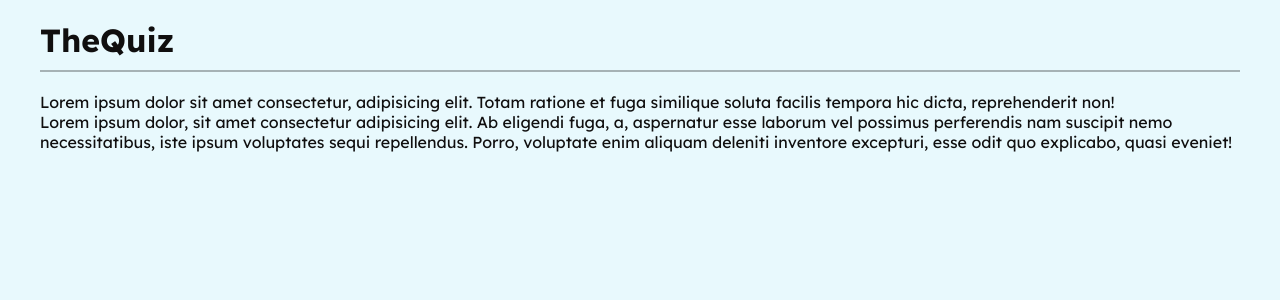
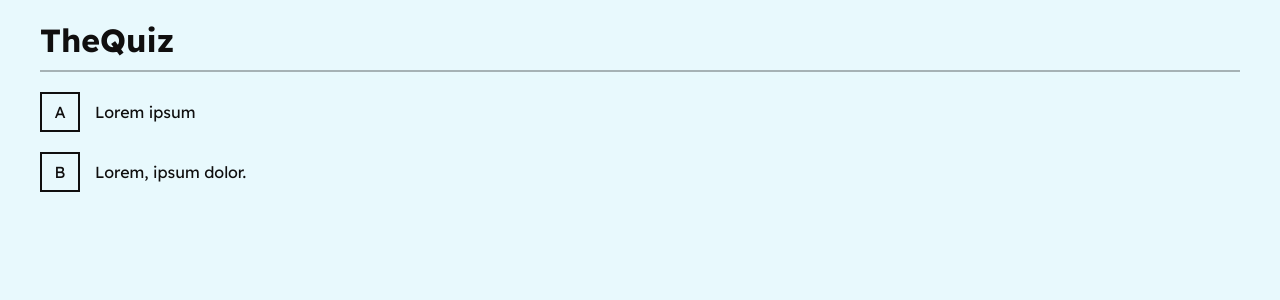
Before and after one commit to BayuDC/quiz, a Svelte app in the folder web/: page / in a window 1280 px wide. Shown: the top 300 px of the page. Built offline with nearby package versions, Linux system fonts and the light colour scheme.

Commit message:
feat: radio button component

```diff
--- a/web/src/pages/Root.svelte
+++ b/web/src/pages/Root.svelte
@@ -1,15 +1,10 @@
 <script>
     import LayoutMain from '../layouts/Main.svelte';
+
+    import Radio from '../shared/Radio.svelte';
 </script>
 
 <LayoutMain>
-    <p>
-        Lorem ipsum dolor sit amet consectetur, adipisicing elit. Totam ratione et fuga similique soluta facilis tempora
-        hic dicta, reprehenderit non!
-    </p>
-    <p>
-        Lorem ipsum dolor, sit amet consectetur adipisicing elit. Ab eligendi fuga, a, aspernatur esse laborum vel
-        possimus perferendis nam suscipit nemo necessitatibus, iste ipsum voluptates sequi repellendus. Porro, voluptate
-        enim aliquam deleniti inventore excepturi, esse odit quo explicabo, quasi eveniet!
-    </p>
+    <Radio name="test" id="A" value="1">Lorem ipsum</Radio>
+    <Radio name="test" id="B" value="2">Lorem, ipsum dolor.</Radio>
 </LayoutMain>
--- /dev/null
+++ b/web/src/shared/Radio.svelte
@@ -0,0 +1,50 @@
+<script>
+    export let name;
+    export let id;
+    export let value;
+</script>
+
+<div class="radio-field">
+    <input type="radio" {name} id={'radion-' + id} {value} />
+    <label for={'radion-' + id} data-content={id}>
+        <slot />
+    </label>
+</div>
+
+<style lang="scss">
+    @import '../styles/variable';
+
+    .radio-field {
+        input {
+            appearance: none;
+
+            &:checked + label::before {
+                background: $black;
+                color: $white;
+                font-weight: 700;
+            }
+        }
+
+        label {
+            display: flex;
+            align-items: center;
+            gap: 15px;
+
+            &::before {
+                content: attr(data-content);
+                padding: 8px;
+                border: 2px solid $black;
+
+                font-weight: 400;
+                width: 20px;
+                text-align: center;
+                flex-shrink: 0;
+                align-self: start;
+
+                transition: 0.3s;
+            }
+
+            margin-bottom: 20px;
+        }
+    }
+</style>
```
